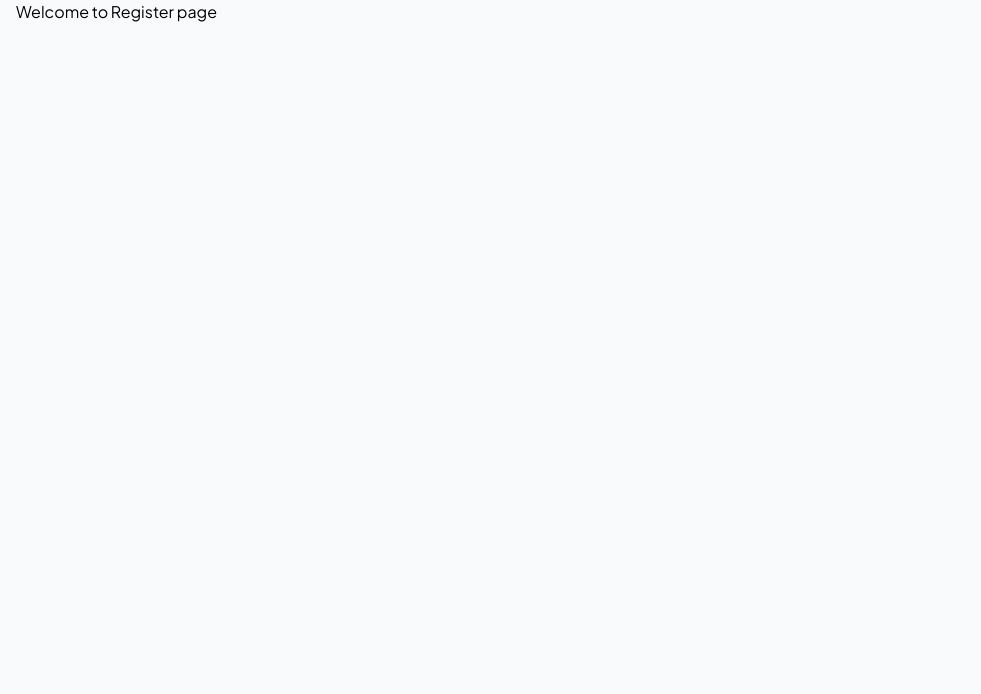
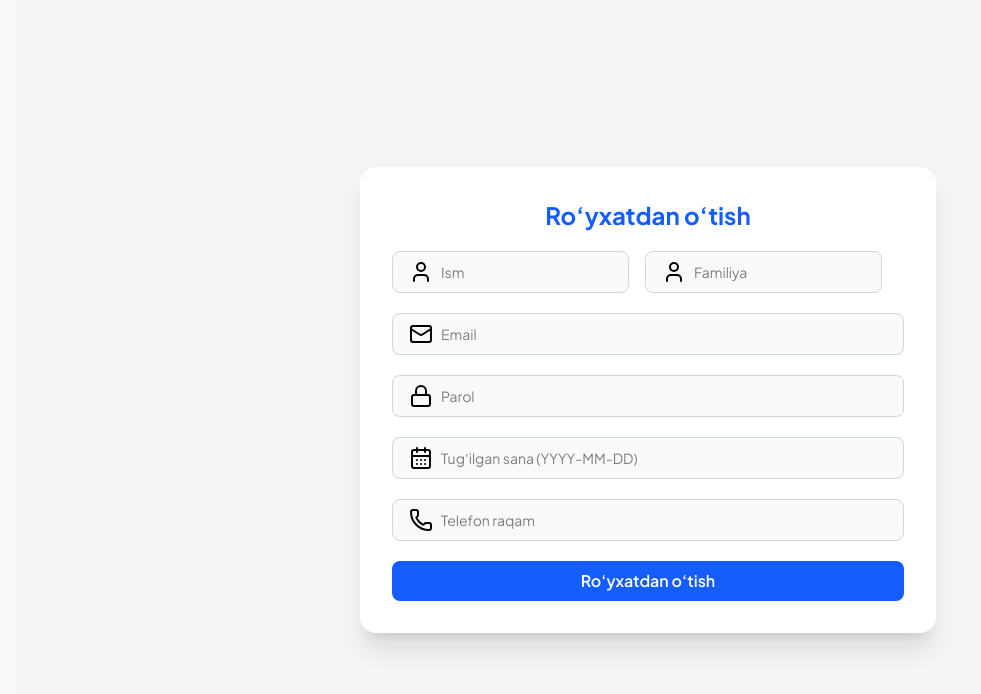
Before and after one commit to Hamdam2306/rent-car, a React (Vite) app: page /register in a window 1280 px wide. Shown: the top 694 px of the page, without its empty margins (0-981 px from the left). Built offline with nearby package versions, Linux system fonts and the light colour scheme.

Commit message:
login register service api(axius) added

```diff
--- a/src/pages/auth-page/login.tsx
+++ b/src/pages/auth-page/login.tsx
@@ -1,6 +1,113 @@
-const Login = () => {
+import { useForm } from "react-hook-form";
+import { z } from "zod";
+import { zodResolver } from "@hookform/resolvers/zod";
+import { authService } from "../../services/authService";
+import { useState } from "react";
+import { Mail, Lock } from "lucide-react";
+
+const loginSchema = z.object({
+  email: z.string().email(),
+  password: z.string().min(6),
+});
+
+type LoginFormData = z.infer<typeof loginSchema>;
+
+export default function Login() {
+  const {
+    register,
+    handleSubmit,
+    formState: { errors, isSubmitting },
+  } = useForm<LoginFormData>({
+    resolver: zodResolver(loginSchema),
+  });
+
+  const [serverResponse, setServerResponse] = useState<string | null>(null);
+
+  const onSubmit = async (data: LoginFormData) => {
+    try {
+      const res = await authService.login(data);
+      if (res.data.isSuccess) {
+        localStorage.setItem("accessToken", res.data.data.accessToken);
+        localStorage.setItem("refreshToken", res.data.data.refreshToken);
+        setServerResponse(`✅ Xush kelibsiz, ${res.data.data.firstName}!`);
+        // Redirect if needed
+      } else {
+        setServerResponse(`❌ Xatolik: ${res.data.errors.join(", ")}`);
+      }
+    } catch (err) {
+      setServerResponse("⚠️ Server bilan bog‘lanib bo‘lmadi.");
+    }
+  };
+
+  return (
+    <div className="min-h-screen bg-gray-100 flex items-center justify-center">
+      <form
+        onSubmit={handleSubmit(onSubmit)}
+        className="bg-white shadow-xl rounded-2xl p-8 w-full max-w-md space-y-6"
+      >
+        <h2 className="text-2xl font-bold text-center text-blue-600">
+          Tizimga Kirish
+        </h2>
+
+        <InputField
+          icon={<Mail />}
+          placeholder="Email"
+          error={errors.email?.message}
+          {...register("email")}
+        />
+
+        <InputField
+          icon={<Lock />}
+          type="password"
+          placeholder="Parol"
+          error={errors.password?.message}
+          {...register("password")}
+        />
+
+        <button
+          type="submit"
+          disabled={isSubmitting}
+          className="w-full bg-blue-600 hover:bg-blue-700 text-white py-2 rounded-lg font-semibold transition"
+        >
+          {isSubmitting ? "Yuborilmoqda..." : "Kirish"}
+        </button>
+
+        {serverResponse && (
+          <p className="text-center text-sm mt-2">{serverResponse}</p>
+        )}
+      </form>
+    </div>
+  );
+}
+
+// Reusable InputField component (xuddi registerdagi kabi)
+import React from "react";
+
+type InputFieldProps = React.InputHTMLAttributes<HTMLInputElement> & {
+  icon: React.ReactNode;
+  error?: string;
+};
+
+const InputField = React.forwardRef<HTMLInputElement, InputFieldProps>(
+  ({ icon, error, ...props }, ref) => {
     return (
-        <div>Welcome to Login page</div>
-    )
-}
-export default Login
+      <div>
+        <div
+          className={`flex items-center gap-2 border rounded-lg px-4 py-2 bg-gray-50 focus-within:ring-2 focus-within:ring-blue-500 ${
+            error ? "border-red-500" : "border-gray-300"
+          }`}
+        >
+          {icon}
+          <input
+            {...props}
+            ref={ref}
+            className="flex-1 bg-transparent outline-none text-sm"
+          />
+        </div>
+        {error && <p className="text-sm text-red-500 mt-1">{error}</p>}
+      </div>
+    );
+  }
+);
+
+InputField.displayName = "InputField";
--- a/src/pages/auth-page/register.tsx
+++ b/src/pages/auth-page/register.tsx
@@ -1,6 +1,142 @@
-const Register = () => {
+import { useForm } from "react-hook-form";
+import { z } from "zod";
+import { zodResolver } from "@hookform/resolvers/zod";
+import { authService } from "../../services/authService";
+import { useState } from "react";
+import { Mail, Lock, Phone, CalendarDays, User } from "lucide-react";
+
+const registerSchema = z.object({
+  firstName: z.string().min(2),
+  lastName: z.string().min(2),
+  email: z.string().email(),
+  password: z.string().min(6),
+  dateOfBirth: z.string().refine((val) => /^\d{4}-\d{2}-\d{2}$/.test(val), {
+    message: "Format: YYYY-MM-DD",
+  }),
+  phoneNumber: z.string().min(7),
+});
+
+type RegisterFormData = z.infer<typeof registerSchema>;
+
+export default function Register() {
+  const {
+    register,
+    handleSubmit,
+    formState: { errors, isSubmitting },
+  } = useForm<RegisterFormData>({
+    resolver: zodResolver(registerSchema),
+  });
+
+  const [serverResponse, setServerResponse] = useState<string | null>(null);
+
+  const onSubmit = async (data: RegisterFormData) => {
+    try {
+      const res = await authService.register(data);
+      if (res.data.isSuccess) {
+        setServerResponse("✅ Ro'yxatdan muvaffaqiyatli o'tildi!");
+      } else {
+        setServerResponse(`❌ Xato: ${res.data.errors.join(", ")}`);
+      }
+    } catch (err) {
+      setServerResponse("⚠️ Server bilan bog'lanishda xatolik yuz berdi.");
+    }
+  };
+
+  return (
+    <div className="min-h-screen bg-gray-100 flex items-center justify-center">
+      <form
+        onSubmit={handleSubmit(onSubmit)}
+        className="bg-white shadow-xl rounded-2xl p-8 w-full max-w-xl space-y-5"
+      >
+        <h2 className="text-2xl font-bold text-center text-blue-600">
+          Ro‘yxatdan o‘tish
+        </h2>
+
+        <div className="flex gap-4">
+          <InputField
+            icon={<User />}
+            placeholder="Ism"
+            error={errors.firstName?.message}
+            {...register("firstName")}
+          />
+          <InputField
+            icon={<User />}
+            placeholder="Familiya"
+            error={errors.lastName?.message}
+            {...register("lastName")}
+          />
+        </div>
+
+        <InputField
+          icon={<Mail />}
+          placeholder="Email"
+          error={errors.email?.message}
+          {...register("email")}
+        />
+        <InputField
+          icon={<Lock />}
+          type="password"
+          placeholder="Parol"
+          error={errors.password?.message}
+          {...register("password")}
+        />
+        <InputField
+          icon={<CalendarDays />}
+          placeholder="Tug‘ilgan sana (YYYY-MM-DD)"
+          error={errors.dateOfBirth?.message}
+          {...register("dateOfBirth")}
+        />
+        <InputField
+          icon={<Phone />}
+          placeholder="Telefon raqam"
+          error={errors.phoneNumber?.message}
+          {...register("phoneNumber")}
+        />
+
+        <button
+          type="submit"
+          disabled={isSubmitting}
+          className="w-full bg-blue-600 hover:bg-blue-700 text-white py-2 rounded-lg font-semibold transition"
+        >
+          {isSubmitting ? "Yuborilmoqda..." : "Ro‘yxatdan o‘tish"}
+        </button>
+
+        {serverResponse && (
+          <p className="text-center text-sm mt-2">{serverResponse}</p>
+        )}
+      </form>
+    </div>
+  );
+}
+
+// Reusable InputField component
+import React from "react";
+
+type InputFieldProps = React.InputHTMLAttributes<HTMLInputElement> & {
+  icon: React.ReactNode;
+  error?: string;
+};
+
+const InputField = React.forwardRef<HTMLInputElement, InputFieldProps>(
+  ({ icon, error, ...props }, ref) => {
     return (
-        <div>Welcome to Register page</div>
-    )
-}
-export default Register
+      <div>
+        <div
+          className={`flex items-center gap-2 border rounded-lg px-4 py-2 bg-gray-50 focus-within:ring-2 focus-within:ring-blue-500 ${
+            error ? "border-red-500" : "border-gray-300"
+          }`}
+        >
+          {icon}
+          <input
+            {...props}
+            ref={ref}
+            className="flex-1 bg-transparent outline-none text-sm"
+          />
+        </div>
+        {error && <p className="text-sm text-red-500 mt-1">{error}</p>}
+      </div>
+    );
+  }
+);
+
+InputField.displayName = "InputField";
--- a/src/services/api.ts
+++ b/src/services/api.ts
@@ -0,0 +1,10 @@
+import axios from "axios";
+
+const api = axios.create({
+  baseURL: "https://rentcar-production-9073.up.railway.app", // bazaviy URL
+  headers: {
+    "Content-Type": "application/json",
+  },
+});
+
+export default api;
--- /dev/null
+++ b/src/services/authService.ts
@@ -0,0 +1,42 @@
+import api from "./api";
+
+export interface RegisterRequest {
+  firstName: string;
+  lastName: string;
+  email: string;
+  password: string;
+  dateOfBirth: string; // "YYYY-MM-DD"
+  phoneNumber: string;
+}
+
+export interface RegisterResponse {
+  isSuccess: boolean;
+  data: string;
+  errors: string[];
+}
+
+export interface LoginRequest {
+  email: string;
+  password: string;
+}
+
+export interface LoginResponse {
+  isSuccess: boolean;
+  data: {
+    email: string;
+    firstName: string;
+    lastName: string;
+    accessToken: string;
+    refreshToken: string;
+    roles: string[];
+    permissions: string[];
+  };
+  errors: string[];
+}
+
+export const authService = {
+  register: (data: RegisterRequest) =>
+    api.post<RegisterResponse>("/api/Auth/register", data),
+  login: (data: LoginRequest) =>
+    api.post<LoginResponse>("/api/Auth/login", data),
+};
```
